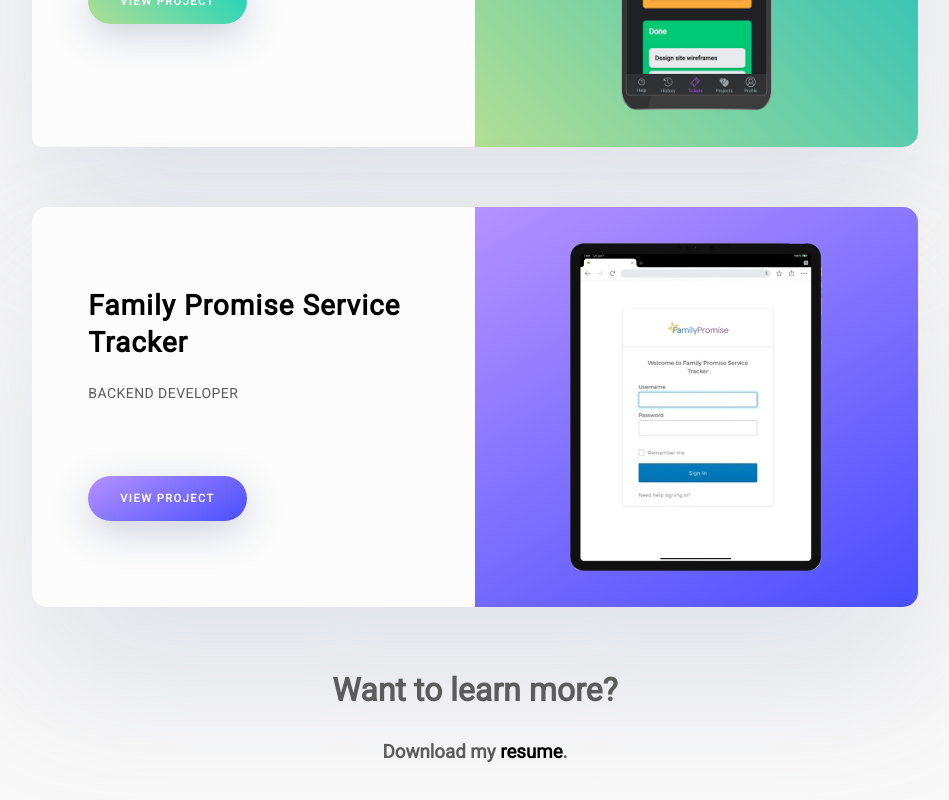
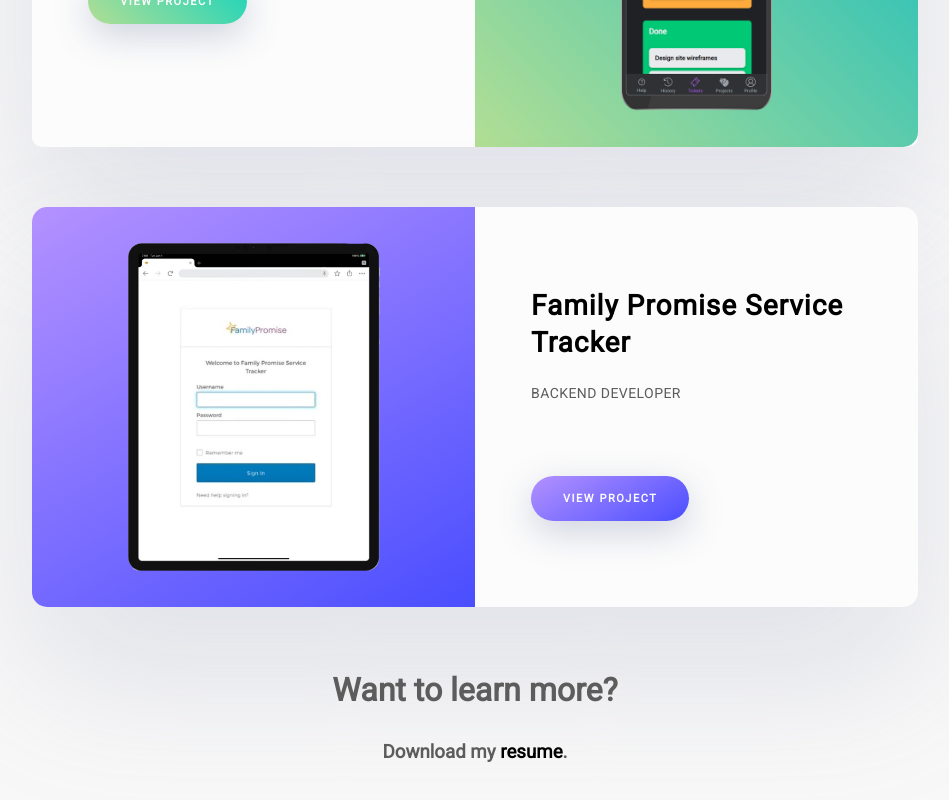
Before and after one commit to taratimmerman/portfolio, a React (Create React App) app: page /work in a window 1280 px wide. Shown: the part 426-1226 px from the top of the page, without its empty margins (165-1114 px from the left). Built offline with nearby package versions, Linux system fonts and the light colour scheme.

Commit message:
changed card alignment

```diff
--- a/src/styles/work.styles.js
+++ b/src/styles/work.styles.js
@@ -37,6 +37,10 @@
         flex-direction: row;
         align-items: center;
         justify-content: flex-start;
+
+        :nth-child(even){
+            flex-direction: row-reverse;
+        }
     }
 
     :not(:first-child) {
@@ -159,7 +163,13 @@
     border-radius: 10px 10px 0 0;
 
     @media (min-width: 768px) {
-        border-radius: 0 15px 15px 0;
+        &.ticket-punch{
+            border-radius: 0 15px 15px 0;
+        }
+
+        &.family-promise{
+            border-radius: 15px 0 0 15px;
+        }
     }
 
     &.ticket-punch{
```
